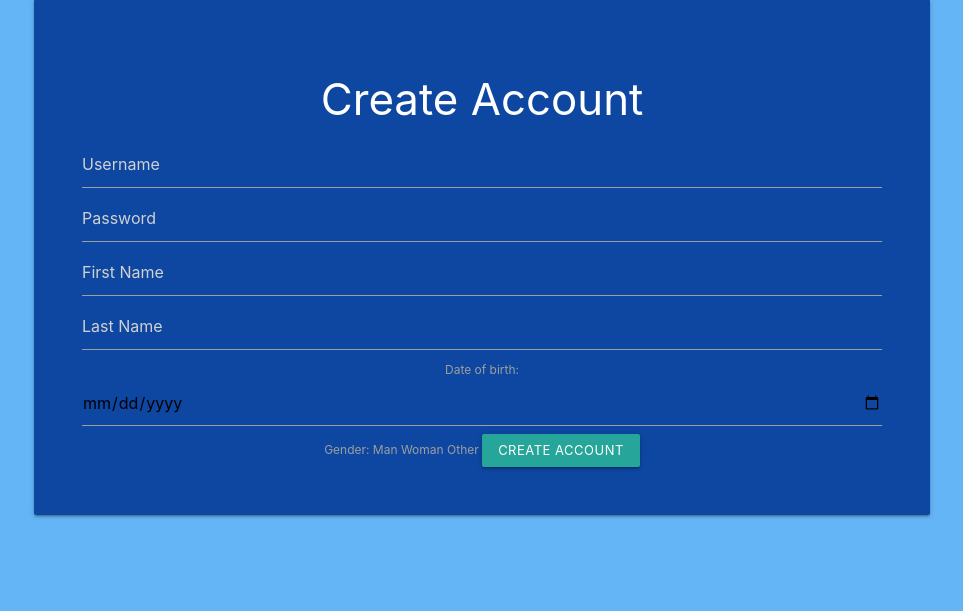
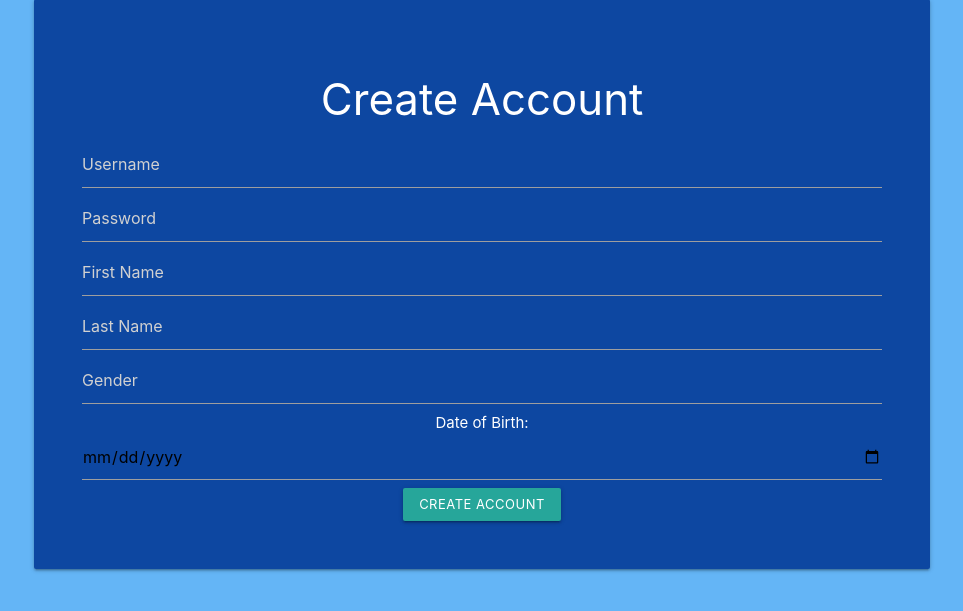
Before and after one commit to malikj2000/cs4111-projectpart3, a Flask app: page /create_account in a window 1280 px wide. Shown: the part 140-751 px from the top of the page, without its empty margins (158-1121 px from the left). Run offline with Flask 2, Linux system fonts and the light colour scheme; parts of the project's set-up code (start-up, migrations or seed data) failed here and were passed over.

Commit message:
updated create_account again

```diff
--- a/templates/create_account.html
+++ b/templates/create_account.html
@@ -33,17 +33,10 @@
                 <input type="password" name="password" placeholder="Password">
 		<input type="text" name="first_name" placeholder="First Name">
 		<input type="text" name="last_name" placeholder="Last Name">
-		<label>Date of birth:
-		<input type="date" name="dob">
-		</label>
-		<label>Gender:
-		<input type="radio" id="man" name="gender" value="man">
-		<label for="man">Man</label>
-		<input type="radio" id="woman" name="gender" value="woman">
-		<label for="woman">Woman</label>
-		<input type="radio" id="other" name="gender" value="other">
-		<label for="other">Other</label>
-                <input class="waves-effect waves-light btn-small" type="submit" value="Create Account">
+		<input type="text" name="gender" placeholder="Gender">
+		<p>Date of Birth:</p>
+		<input type="date" name="dob" id="dob">
+		<input class="waves-effect waves-light btn-small" type="submit" value="Create Account">
             </form>
         </div>
     </div>
```
